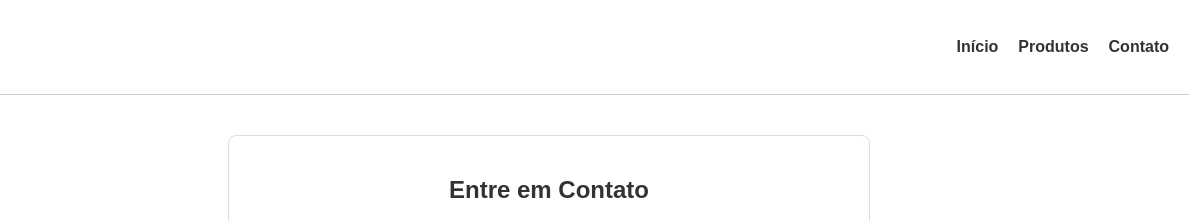
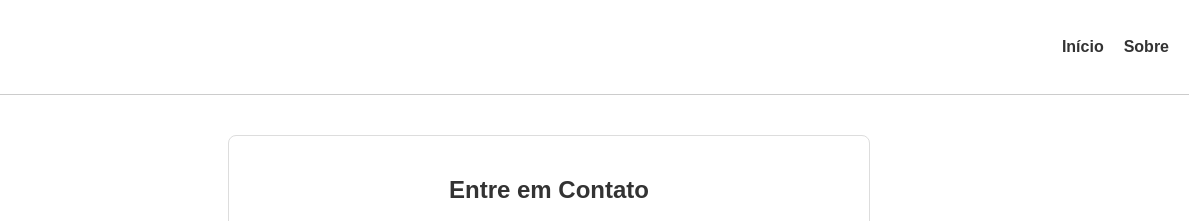
Before and after one commit to Gabrieldjk/drip-store, a plain HTML site: page contato.html in a window 1280 px wide. Shown: the top 221 px of the page, 91-1280 px from the left. Drawn offline with Linux system fonts and the light colour scheme.

Commit message:
Update contato.html

```diff
--- a/contato.html
+++ b/contato.html
@@ -14,8 +14,7 @@
     <nav>
       <ul>
         <li><a href="index.html">Início</a></li>
-        <li><a href="produtos.html">Produtos</a></li>
-        <li><a href="contato.html">Contato</a></li>
+        <li><a href="Sobre.html">Sobre</a></li>
       </ul>
     </nav>
   </header>
```
